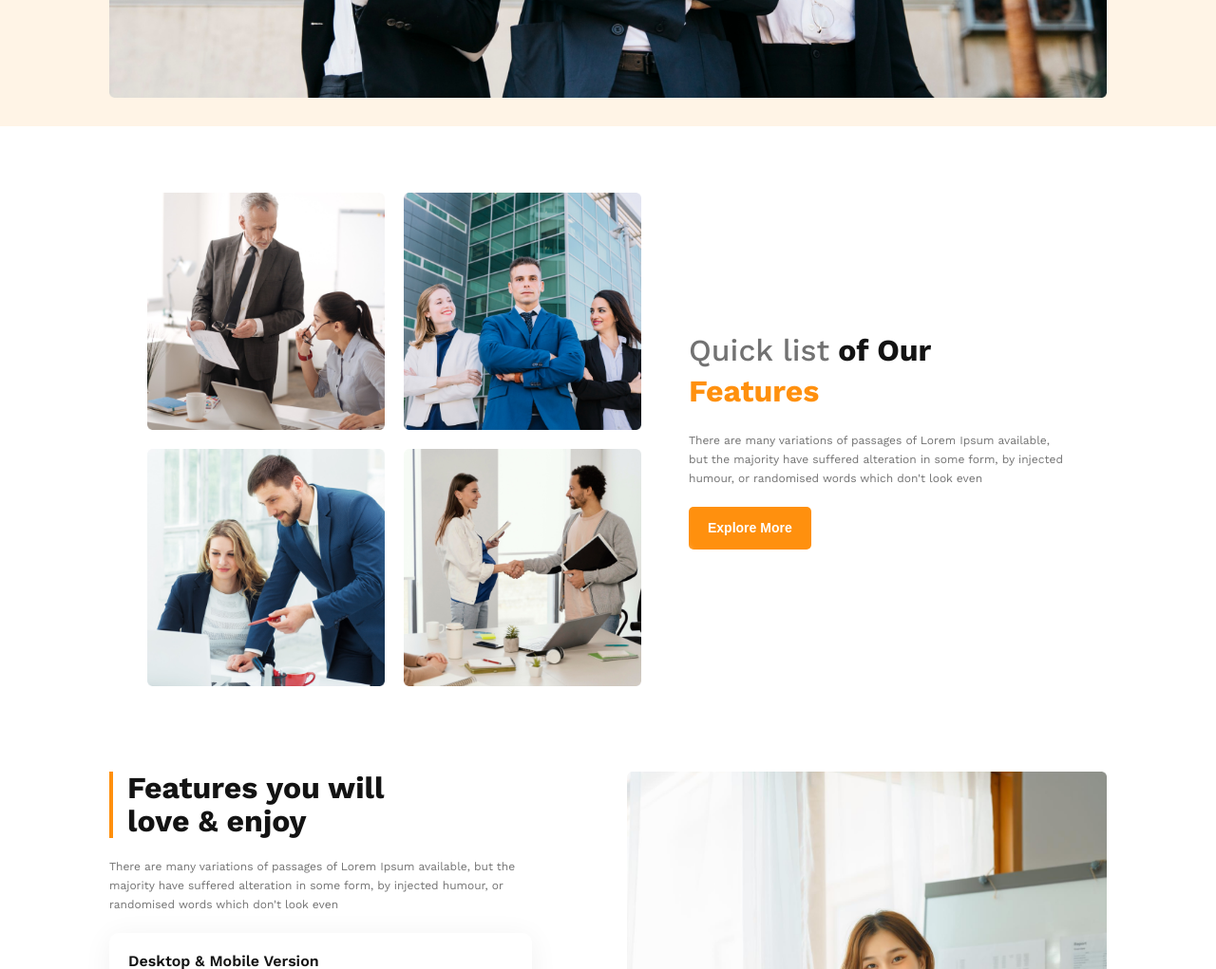
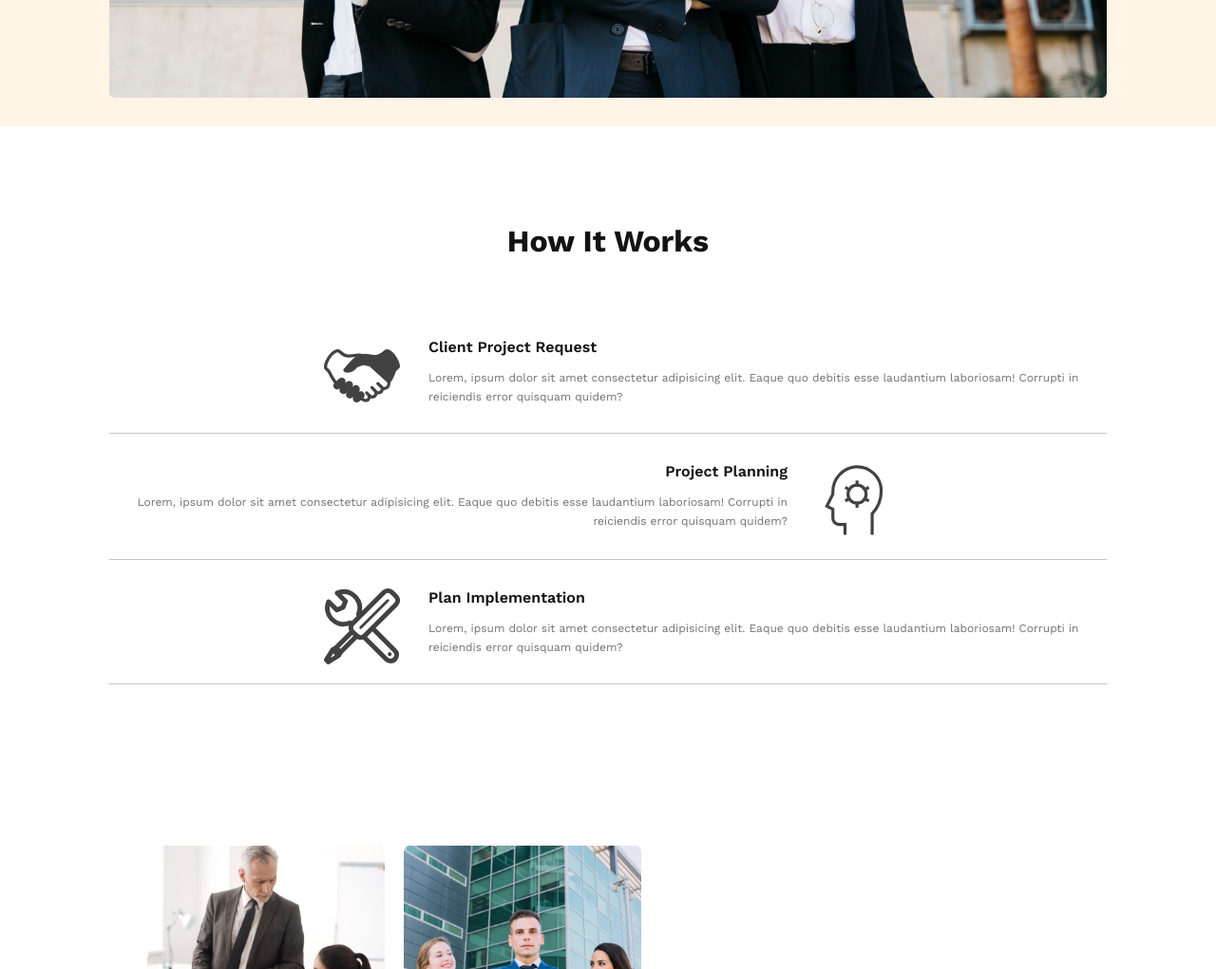
Before and after one commit to Hasibul-Hasan-ofcs/PH_assignment2_g3_architects_project, a plain HTML site: page index.html in a window 1280 px wide. Shown: the part 820-1841 px from the top of the page at 95% size. Drawn offline with nearby package versions, Linux system fonts and the light colour scheme.

Commit message:
finalizing #2

```diff
--- a/css/main.css
+++ b/css/main.css
@@ -1,3 +1,66 @@
+.how_it_works {
+  width: 105rem;
+  margin: 0 auto;
+
+  display: flex;
+  flex-direction: column;
+  padding: 10rem 0;
+}
+
+.how_it_works > h2 {
+  text-align: center;
+  padding-bottom: 8rem;
+}
+
+.how_it_works .inner_section {
+  display: flex;
+  flex-direction: column;
+  gap: 3rem;
+}
+
+.how_it_works .container {
+  display: flex;
+  gap: 3rem;
+  padding-bottom: 2rem;
+  border-bottom: 1px solid rgba(114, 114, 114, 0.4);
+}
+
+.how_it_works .container .left_portion {
+  width: 30%;
+}
+
+.how_it_works .container .img_right {
+  display: flex;
+  justify-content: flex-end;
+}
+
+.how_it_works .container .left_portion img {
+  height: 8rem;
+}
+
+.how_it_works .container .right_portion {
+  width: 70%;
+  display: flex;
+  flex-direction: column;
+  gap: 1.2rem;
+}
+
+.how_it_works .container .right_portion p:nth-child(even) {
+  text-align: left;
+}
+
+.how_it_works .container .right_portion p.text_right {
+  text-align: right;
+}
+
+.how_it_works .container .right_portion:nth-child(odd) {
+  align-items: flex-end;
+}
+
+.how_it_works .container .right_portion:nth-child(even) {
+  align-items: flex-start;
+}
+
 .quick_features {
   display: flex;
   gap: 5rem;
@@ -236,6 +299,10 @@
 
 /* responsiveness */
 @media only screen and (max-width: 1060px) {
+  .how_it_works {
+    width: 95%;
+  }
+
   .quick_features {
     width: 100%;
     padding: 7rem 2rem;
--- a/index.html
+++ b/index.html
@@ -70,6 +70,54 @@
             Main
     ****************** -->
     <main>
+      <!-- *****************
+          How It Works
+      ****************** -->
+      <div class="how_it_works">
+        <h2>How It Works</h2>
+        <section class="inner_section">
+          <div class="container">
+            <div class="left_portion img_right">
+              <img src="images/svg/hand_shake.svg" alt="hand shaking image" />
+            </div>
+            <div class="right_portion">
+              <h5>Client Project Request</h5>
+              <p>
+                Lorem, ipsum dolor sit amet consectetur adipisicing elit. Eaque
+                quo debitis esse laudantium laboriosam! Corrupti in reiciendis
+                error quisquam quidem?
+              </p>
+            </div>
+          </div>
+          <div class="container">
+            <div class="right_portion">
+              <h5>Project Planning</h5>
+              <p class="text_right">
+                Lorem, ipsum dolor sit amet consectetur adipisicing elit. Eaque
+                quo debitis esse laudantium laboriosam! Corrupti in reiciendis
+                error quisquam quidem?
+              </p>
+            </div>
+            <div class="left_portion">
+              <img src="images/svg/planning_head.svg" alt="planning image" />
+            </div>
+          </div>
+          <div class="container">
+            <div class="left_portion img_right">
+              <img src="images/svg/tools.svg" alt="tools" />
+            </div>
+            <div class="right_portion">
+              <h5>Plan Implementation</h5>
+              <p>
+                Lorem, ipsum dolor sit amet consectetur adipisicing elit. Eaque
+                quo debitis esse laudantium laboriosam! Corrupti in reiciendis
+                error quisquam quidem?
+              </p>
+            </div>
+          </div>
+        </section>
+      </div>
+
       <!-- *****************
           Quick Features
       ****************** -->
```
Also changed, not shown: images/svg/hand_shake.svg (added), images/svg/planning_head.svg (added), images/svg/tools.svg (added).
